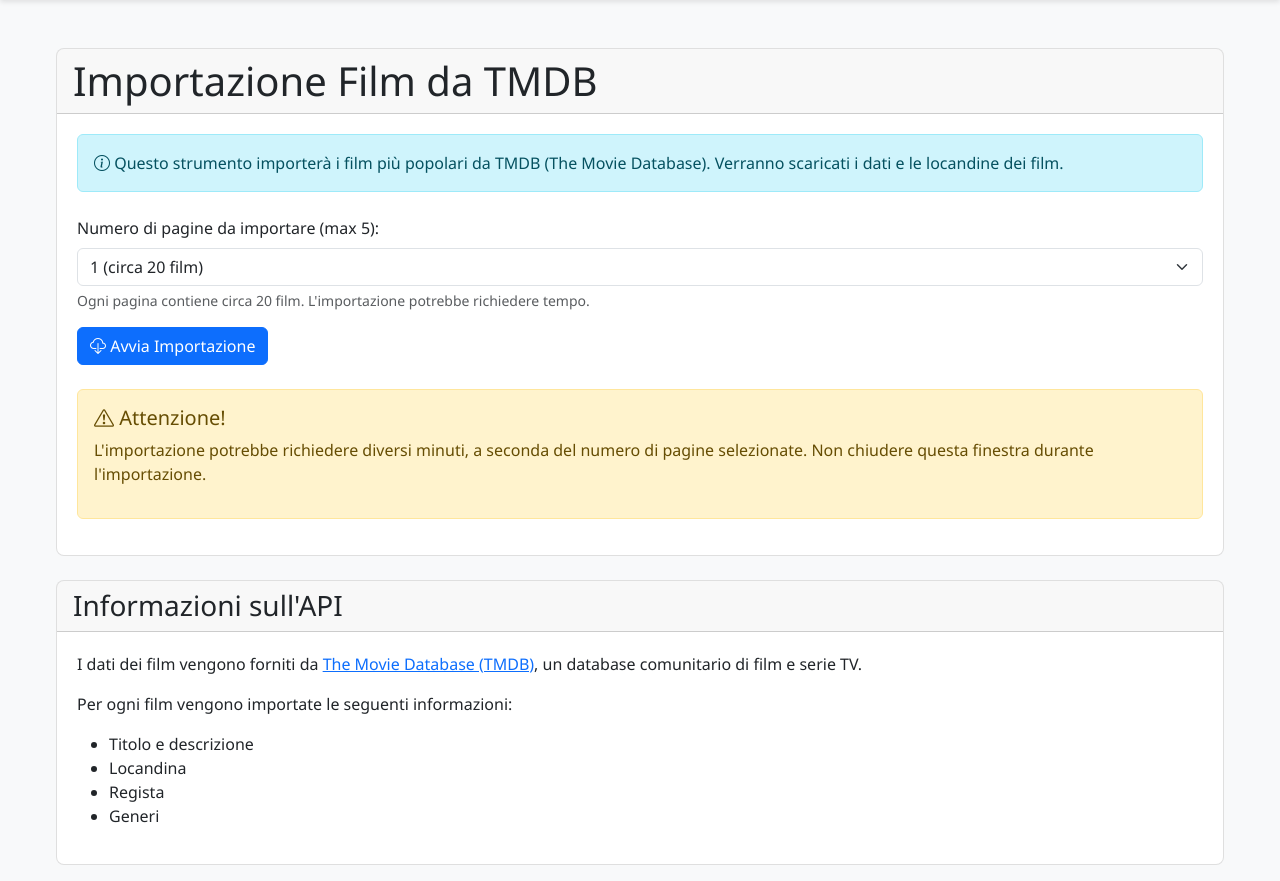
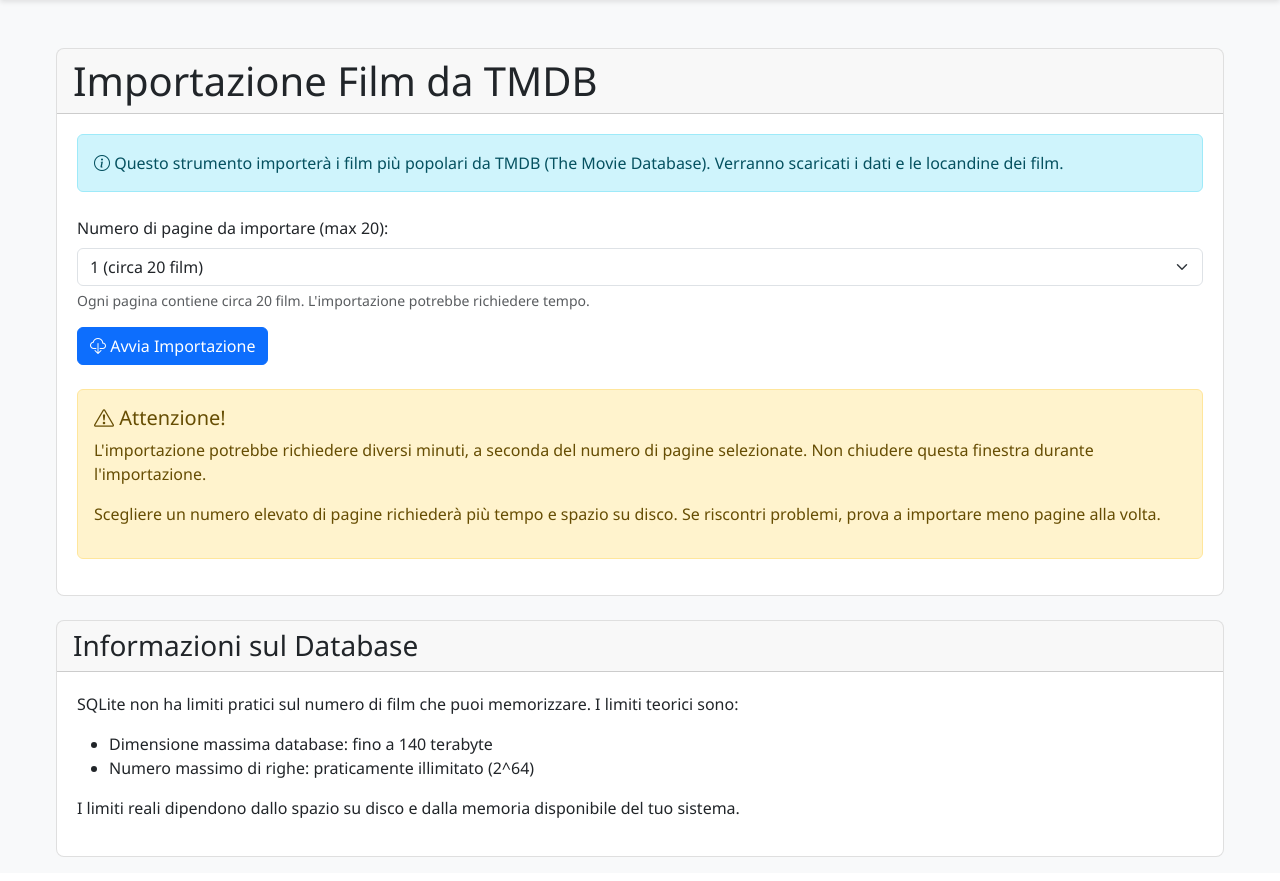
Before and after one commit to MattiaLupascu/progetto_finals, a Flask app: page /admin/import_movies in a window 1280 px wide. Shown: the part 84-965 px from the top of the page. After the commit the page ends 941 px from the top, so only its background shows below. Run offline with Flask 3, Linux system fonts and the light colour scheme; a user stored in the database is signed in.

Commit message:
Add AJAX search functionality for films and enhance admin import options
- Implement AJAX endpoint for searching films by title with fuzzy matching.
- Update admin import page to allow importing up to 20 pages of films.
- Enhance film filtering script with search input and debounce functionality.
- Add search input and status display to the homepage.
- Improve CSS for search container and status messages.

```diff
--- a/app.py
+++ b/app.py
@@ -118,6 +118,58 @@
 
     conn.close()
     return jsonify({'films': film_list})
+
+@app.route('/ajax/search')
+def ajax_search_films():
+    """Endpoint AJAX per cercare film per titolo (con fuzzy matching)"""
+    search_query = request.args.get('query', '').strip().lower()
+
+    if not search_query or len(search_query) < 2:
+        return jsonify({
+            'films': [],
+            'status': 'Inserisci almeno 2 caratteri per iniziare la ricerca'
+        })
+
+    conn = get_db_connection()
+
+    # Utilizziamo LIKE con % per fare un fuzzy matching basilare
+    # Cerchiamo la stringa ovunque nel titolo
+    search_pattern = f"%{search_query}%"
+
+    films = conn.execute('''
+        SELECT f.*, d.name as director_name, AVG(r.rating) as avg_rating, COUNT(r.id) as review_count
+        FROM films f
+        LEFT JOIN directors d ON f.director_id = d.id
+        LEFT JOIN reviews r ON f.id = r.film_id
+        WHERE LOWER(f.title) LIKE ?
+        GROUP BY f.id
+        ORDER BY
+            CASE
+                WHEN LOWER(f.title) = ? THEN 1  -- Corrispondenza esatta (massima priorità)
+                WHEN LOWER(f.title) LIKE ? THEN 2  -- Inizia con la query
+                ELSE 3  -- Contiene la query ovunque
+            END,
+            f.title
+    ''', (search_pattern, search_query, f"{search_query}%")).fetchall()
+
+    # Converti i risultati in un formato JSON-serializzabile
+    film_list = []
+    for film in films:
+        film_dict = dict(film)
+        # Formatta il punteggio medio per il JSON
+        if film_dict['avg_rating'] is not None:
+            film_dict['avg_rating'] = round(film_dict['avg_rating'], 1)
+        else:
+            film_dict['avg_rating'] = 0
+        film_list.append(film_dict)
+
+    status_message = f"Trovati {len(film_list)} risultati per '{search_query}'"
+
+    conn.close()
+    return jsonify({
+        'films': film_list,
+        'status': status_message
+    })
 
 @app.route('/director/<int:director_id>')
 def director_films(director_id):
@@ -247,8 +299,11 @@
     if request.method == 'POST':
         try:
             num_pages = int(request.form.get('num_pages', 1))
-            if num_pages < 1 or num_pages > 5:
-                num_pages = 1  # Limita a 5 pagine per sicurezza
+            # Aumentiamo il limite massimo di pagine da 5 a 20
+            if num_pages < 1:
+                num_pages = 1
+            elif num_pages > 20:
+                num_pages = 20  # Permette fino a circa 400 film
 
             # Esegue l'importazione usando la funzione spostata in database_setup.py
             conn = get_db_connection()
--- a/database_setup.py
+++ b/database_setup.py
@@ -118,6 +118,8 @@
 
     movies_imported = 0
 
+    # Rimuoviamo la limitazione artificiale sul numero di pagine
+    # Il limite ora è controllato dal parametro passato dalla funzione chiamante
     for page in range(1, num_pages + 1):
         print(f"Elaborazione pagina {page} di {num_pages}...")
         movies_data = get_movies_from_api(page=page)
@@ -307,9 +309,9 @@
     # Crea generi e registi predefiniti
     create_default_genres_and_directors()
 
-    # Esegui automaticamente l'importazione da TMDB all'avvio
+    # Aumentiamo il numero di pagine predefinito per l'importazione automatica
     print("Nessun film trovato nel database. Avvio importazione automatica da TMDB...")
-    films_imported = import_movies_from_tmdb(conn, num_pages=2)  # Importa 2 pagine (circa 40 film)
+    films_imported = import_movies_from_tmdb(conn, num_pages=5)  # Importa 5 pagine (circa 100 film)
     print(f"Importazione automatica completata: {films_imported} film importati.")
 else:
     print("Ci sono già film nel database. L'importazione automatica è stata saltata.")
--- a/static/scripts/filter.js
+++ b/static/scripts/filter.js
@@ -1,8 +1,14 @@
 document.addEventListener('DOMContentLoaded', function() {
     // Ottieni tutti i pulsanti del filtro per genere
     const genreButtons = document.querySelectorAll('.genre-filter-btn');
+    const searchInput = document.getElementById('film-search');
+    const searchButton = document.getElementById('search-btn');
+    const searchStatus = document.getElementById('search-status');
 
-    // Aggiungi event listener per ogni pulsante
+    // Variabile per tenere traccia del timer per il debounce
+    let searchTimer;
+
+    // Aggiungi event listener per ogni pulsante di genere
     genreButtons.forEach(button => {
         button.addEventListener('click', function(e) {
             e.preventDefault();
@@ -25,6 +31,10 @@
             }
             window.history.pushState({}, '', url);
 
+            // Resetta il campo di ricerca
+            if (searchInput) searchInput.value = '';
+            if (searchStatus) searchStatus.textContent = '';
+
             // Esegui la chiamata AJAX per ottenere i film filtrati
             fetch(`/ajax/films${genreId ? '?genre_id=' + genreId : ''}`)
                 .then(response => response.json())
@@ -37,13 +47,76 @@
         });
     });
 
+    // Funzione di ricerca films
+    function searchFilms(query) {
+        if (query.length < 2) {
+            searchStatus.textContent = 'Inserisci almeno 2 caratteri per iniziare la ricerca';
+            return;
+        }
+
+        searchStatus.textContent = 'Ricerca in corso...';
+
+        fetch(`/ajax/search?query=${encodeURIComponent(query)}`)
+            .then(response => response.json())
+            .then(data => {
+                updateFilmDisplay(data.films);
+                searchStatus.textContent = data.status;
+
+                // Resetta il filtro per genere attivo
+                genreButtons.forEach(btn => btn.classList.remove('active'));
+                document.querySelector('.genre-filter-btn[data-genre-id=""]').classList.add('active');
+            })
+            .catch(error => {
+                console.error('Error searching films:', error);
+                searchStatus.textContent = 'Errore durante la ricerca';
+            });
+    }
+
+    // Event listener per il pulsante di ricerca
+    if (searchButton) {
+        searchButton.addEventListener('click', function() {
+            if (searchInput) {
+                searchFilms(searchInput.value.trim());
+            }
+        });
+    }
+
+    // Event listener per la ricerca durante la digitazione (con debounce)
+    if (searchInput) {
+        searchInput.addEventListener('input', function() {
+            clearTimeout(searchTimer);
+
+            const query = this.value.trim();
+
+            if (query.length < 2) {
+                searchStatus.textContent = 'Inserisci almeno 2 caratteri per iniziare la ricerca';
+                return;
+            }
+
+            // Imposta un timer per evitare troppe richieste durante la digitazione
+            searchStatus.textContent = 'Digita per cercare...';
+            searchTimer = setTimeout(() => {
+                searchFilms(query);
+            }, 500); // Aspetta 500ms dopo l'ultima digitazione
+        });
+
+        // Event listener per il tasto Invio nel campo di ricerca
+        searchInput.addEventListener('keypress', function(e) {
+            if (e.key === 'Enter') {
+                e.preventDefault();
+                clearTimeout(searchTimer);
+                searchFilms(this.value.trim());
+            }
+        });
+    }
+
     // Funzione per aggiornare la visualizzazione dei film
     function updateFilmDisplay(films) {
         const filmContainer = document.getElementById('film-container');
 
         // Se non ci sono film da mostrare
         if (films.length === 0) {
-            filmContainer.innerHTML = '<div class="alert alert-info">Nessun film trovato per questo genere.</div>';
+            filmContainer.innerHTML = '<div class="alert alert-info">Nessun film trovato per i criteri specificati.</div>';
             return;
         }
 
--- a/static/styles/style.css
+++ b/static/styles/style.css
@@ -202,3 +202,17 @@
     color: #666;
     font-style: italic;
 }
+
+.search-container {
+    margin-bottom: 1.5rem;
+}
+
+#search-status {
+    font-style: italic;
+    color: #6c757d;
+    min-height: 1.5rem;
+}
+
+.input-group .btn {
+    z-index: 0;
+}
--- a/templates/admin_import.html
+++ b/templates/admin_import.html
@@ -23,13 +23,14 @@
 
         <form method="post" class="mt-4">
             <div class="mb-3">
-                <label for="num_pages" class="form-label">Numero di pagine da importare (max 5):</label>
+                <label for="num_pages" class="form-label">Numero di pagine da importare (max 20):</label>
                 <select class="form-select" id="num_pages" name="num_pages">
                     <option value="1">1 (circa 20 film)</option>
                     <option value="2">2 (circa 40 film)</option>
-                    <option value="3">3 (circa 60 film)</option>
-                    <option value="4">4 (circa 80 film)</option>
                     <option value="5">5 (circa 100 film)</option>
+                    <option value="10">10 (circa 200 film)</option>
+                    <option value="15">15 (circa 300 film)</option>
+                    <option value="20">20 (circa 400 film)</option>
                 </select>
                 <div class="form-text">Ogni pagina contiene circa 20 film. L'importazione potrebbe richiedere tempo.</div>
             </div>
@@ -45,24 +46,23 @@
             <h5><i class="bi bi-exclamation-triangle"></i> Attenzione!</h5>
             <p>L'importazione potrebbe richiedere diversi minuti, a seconda del numero di pagine selezionate.
             Non chiudere questa finestra durante l'importazione.</p>
+            <p>Scegliere un numero elevato di pagine richiederà più tempo e spazio su disco. Se riscontri problemi,
+            prova a importare meno pagine alla volta.</p>
         </div>
     </div>
 </div>
 
 <div class="card">
     <div class="card-header">
-        <h3 class="mb-0">Informazioni sull'API</h3>
+        <h3 class="mb-0">Informazioni sul Database</h3>
     </div>
     <div class="card-body">
-        <p>I dati dei film vengono forniti da <a href="https://www.themoviedb.org" target="_blank">The Movie Database (TMDB)</a>,
-        un database comunitario di film e serie TV.</p>
-        <p>Per ogni film vengono importate le seguenti informazioni:</p>
+        <p>SQLite non ha limiti pratici sul numero di film che puoi memorizzare. I limiti teorici sono:</p>
         <ul>
-            <li>Titolo e descrizione</li>
-            <li>Locandina</li>
-            <li>Regista</li>
-            <li>Generi</li>
+            <li>Dimensione massima database: fino a 140 terabyte</li>
+            <li>Numero massimo di righe: praticamente illimitato (2^64)</li>
         </ul>
+        <p>I limiti reali dipendono dallo spazio su disco e dalla memoria disponibile del tuo sistema.</p>
     </div>
 </div>
 {% endblock %}
```
Also changed, not shown: templates/index.html (+11 -0 lines), database.db.
